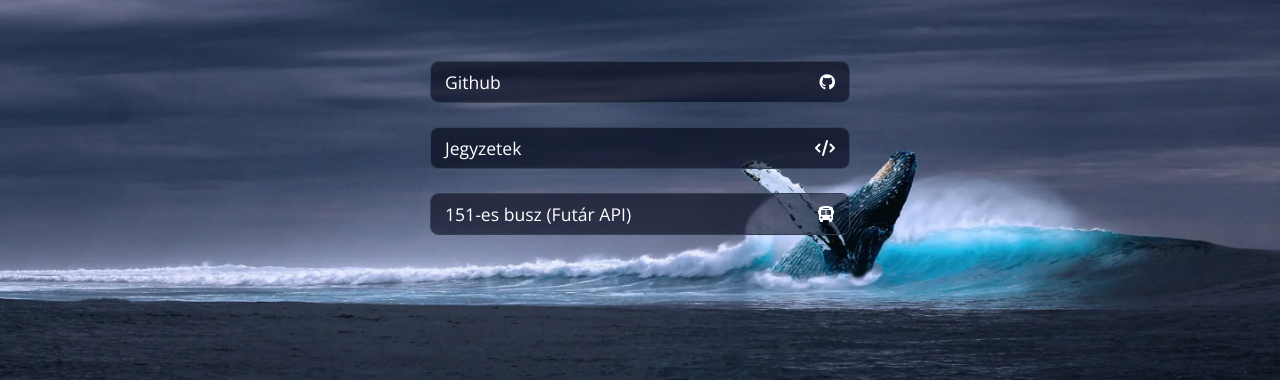
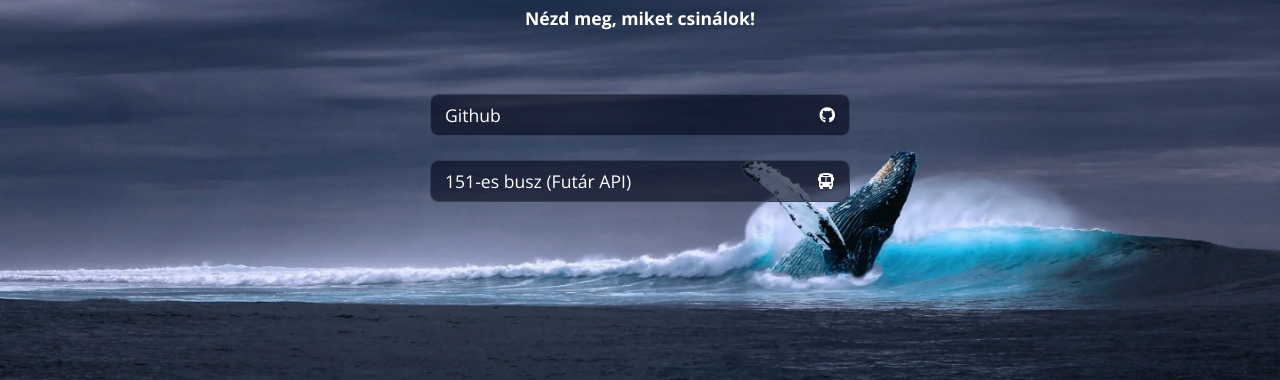
Before and after one commit to apgyorfi/apgyorfi.dev, a plain HTML site: page index.html in a window 1280 px wide. Shown: the part 420-800 px from the top of the page. Drawn offline with nearby package versions, Linux system fonts and the light colour scheme.

Commit message:
Update index.html

```diff
--- a/index.html
+++ b/index.html
@@ -72,11 +72,11 @@
       <i class="fa-brands fa-github"></i>
     </a>
 
-    <a href="https://notes.apgyorfi.dev" target="_blank" class="link">
+    <!-- a href="https://notes.apgyorfi.dev" target="_blank" class="link">
       <div class="linkBackground"></div>
       <p>Jegyzetek</p>
       <i class="fa-solid fa-code"></i>
-    </a>
+    </a> -->
 
     <a href="https://app.apgyorfi.dev/bkk" target="_blank" class="link">
       <div class="linkBackground"></div>
```
